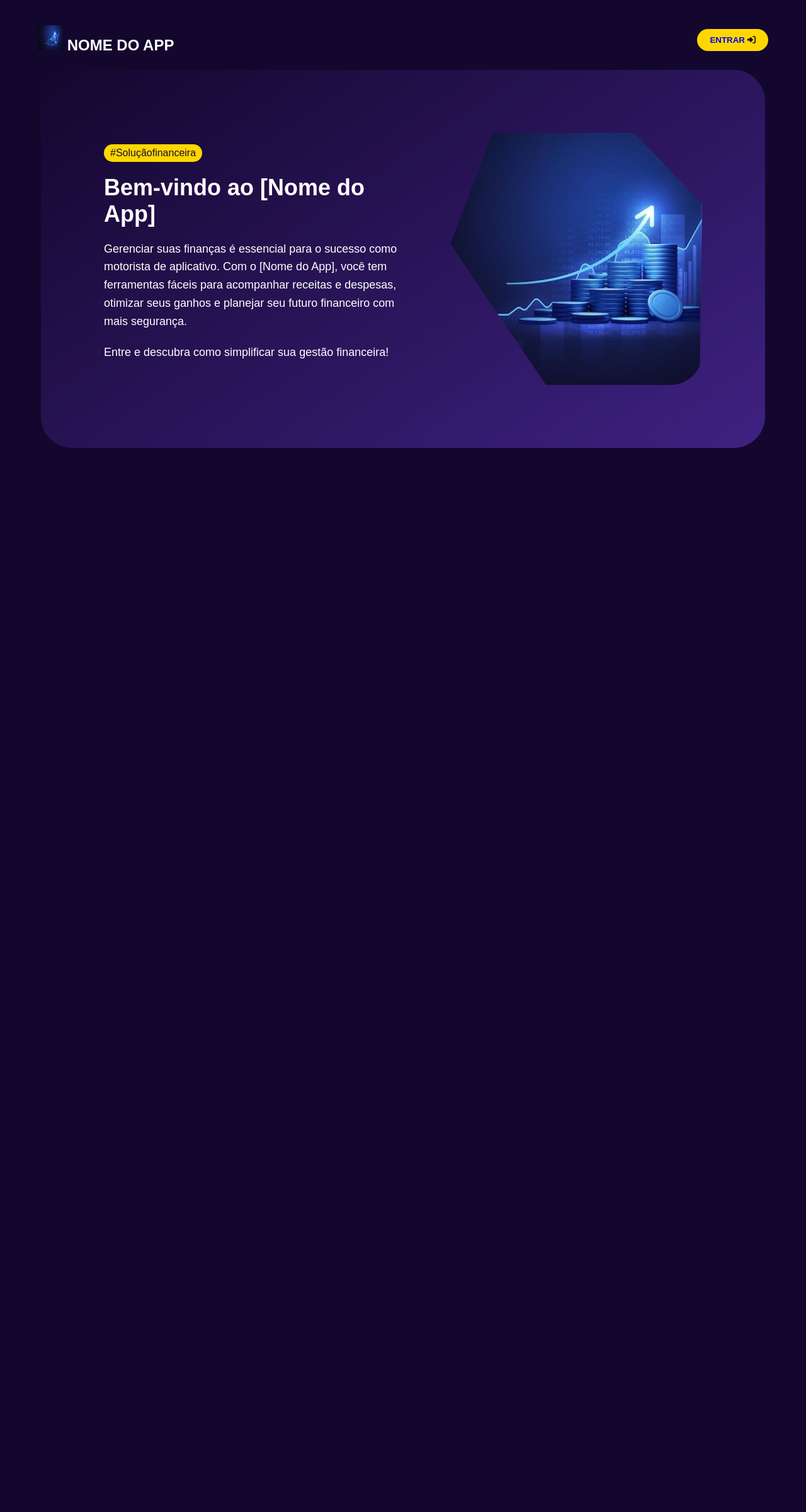
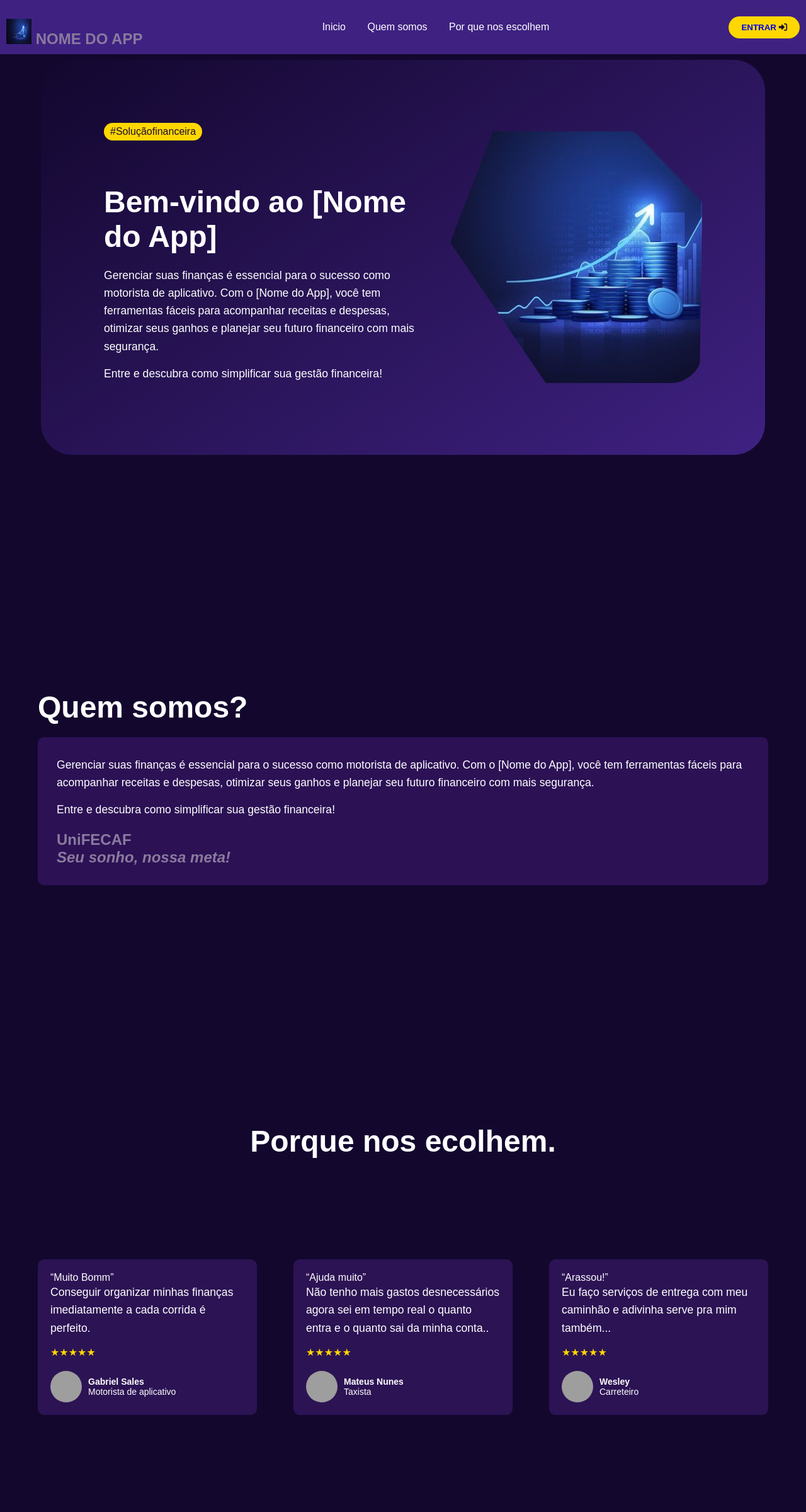
Before and after one commit to GdsBielz/tcc-faculdade, a Flask app: page /landing-page in a window 1280 px wide. Shown: the whole page at 63% size. Before the commit the page ends 711 px from the top, so only its background shows below. Run offline with Flask 3, Linux system fonts and the light colour scheme; some libraries are stand-ins or nearby versions; grey boxes are pictures that could not be loaded.

Commit message:
landing page completa

```diff
--- a/static/css/landingPage.css
+++ b/static/css/landingPage.css
@@ -7,11 +7,14 @@ body {
     font-family: Arial, sans-serif;
     background-color: #13072e;
     color: #ffffff;
+    scroll-behavior: smooth; /* Rolagem suave */
 }
 .container {
     max-width: 1200px;
     margin: 0 auto;
     padding: 20px;
+    margin-top: 70px;
+
 }
 header {
     display: flex;
@@ -89,6 +92,108 @@ p {
     border-radius: 50px;
     clip-path: polygon(17% 0, 73% 0, 100% 28%, 99% 100%, 38% 100%, 0 44%);
 }
+
+header {
+    position: fixed;
+    top: 0;
+    left: 0;
+    width: 100%;
+    background-color: #3f2182;
+    padding: 10px;
+    text-align: center;
+    z-index: 1;
+
+  }
+
+  header ul {
+    list-style: none;
+  }
+
+  header ul li {
+    display: inline;
+    margin: 0 15px;
+  }
+
+  header ul li a {
+    color: white;
+    text-decoration: none;
+  }
+
+  .section1 {
+    height: 100vh; /* Altura da tela inteira */
+    display: flex;
+    justify-content: center;
+  }
+
+  .section2, .section3 {
+    height: 100vh; /* Altura da tela inteira */
+    display: flex;
+    justify-content: center;
+    align-items: center;
+  }
+
+  .section3{
+    flex-direction: column;
+  }
+
+  .content {
+    background-color: #2c1155;
+    border-radius: 10px;
+    padding: 30px;
+    margin-bottom: 20px;
+}
+p {
+    font-size: 1.1em;
+    line-height: 1.6;
+    margin-bottom: 15px;
+}
+.logo {
+    margin-top: 20px;
+    font-size: 1.5em;
+    color: #8a7b9d;
+}
+.slogan {
+    font-style: italic;
+    color: #8a7b9d;
+}
+
+h1 {
+    font-size: 48px;
+    margin-top: 50px;
+}
+.testimonials {
+    display: flex;
+    justify-content: space-between;
+    margin-top: 50px;
+}
+.testimonial {
+    background-color: #2c1354;
+    padding: 20px;
+    border-radius: 10px;
+    width: 30%;
+}
+.stars {
+    color: #ffd700;
+}
+.user {
+    display: flex;
+    align-items: center;
+    margin-top: 20px;
+}
+.user img {
+    width: 50px;
+    height: 50px;
+    border-radius: 50%;
+    margin-right: 10px;
+}
+.user-info {
+    font-size: 14px;
+}
+.user-info .name {
+    font-weight: bold;
+}
+
+
 @media (max-width: 768px) {
     .main-content {
         flex-direction: column;
--- a/templates/landingPage.html
+++ b/templates/landingPage.html
@@ -8,14 +8,25 @@
     <script src="https://kit.fontawesome.com/30e321151d.js" crossorigin="anonymous"></script>
 </head>
 <body>
-    <div class="container">
+
       <header>
         <div class="logo">
             <img src="/images/financeiro.jpg" alt="Logo" width="40" height="40">
             NOME DO APP
         </div>
+        <nav>
+            <ul>
+              <li><a href="#section1">Inicio</a></li>
+              <li><a href="#section2">Quem somos</a></li>
+              <li><a href="#section3">Por que nos escolhem</a></li>
+            </ul>
+          </nav>
         <button class="enter-btn"><a style="text-decoration: none;" href="/login">ENTRAR <i class="fa-solid fa-right-to-bracket" style="color: #1a0b2e;"></i></a></button>
     </header>
+
+      <section id="section1" class="section1"> <!-- Página 1 -->
+        <div class="container">
+
             <main class="main-content">
                 <div class="text-content">
                     <span class="tag">#Soluçãofinanceira</span>
@@ -26,5 +37,76 @@
                 <div class="image-container"></div>
             </main>
         </div>
+      </section>
+        <section id="section2" class="section2"> <!-- Página 2 -->
+            <div class="container">
+                <h1>Quem somos?</h1>
+                <div class="content">
+                    <p>Gerenciar suas finanças é essencial para o sucesso como motorista de aplicativo. Com o [Nome do App], você tem ferramentas fáceis para acompanhar receitas e despesas, otimizar seus ganhos e planejar seu futuro financeiro com mais segurança.</p>
+                    <p>Entre e descubra como simplificar sua gestão financeira!</p>
+                    <div class="logo">
+                        UniFECAF
+                        <div class="slogan">Seu sonho, nossa meta!</div>
+                    </div>
+                </div>
+
+            </div>
+        </section>
+
+        <section id="section3" class="section3"> <!-- Página 3 -->
+            <h1>Porque nos ecolhem.</h1>
+            <div class="container">
+                <div class="testimonials">
+                    <div class="testimonial">
+                        <q>Muito Bomm</q>
+                        <p>Conseguir organizar minhas finanças imediatamente a cada corrida é perfeito.</p>
+                        <div class="stars">★★★★★</div>
+                        <div class="user">
+                            <img src="/api/placeholder/50/50" alt="Gabriel Sales" />
+                            <div class="user-info">
+                                <div class="name">Gabriel Sales</div>
+                                <div>Motorista de aplicativo</div>
+                            </div>
+                        </div>
+                    </div>
+
+                    <div class="testimonial">
+                        <q>Ajuda muito</q>
+                        <p>Não tenho mais gastos desnecessários agora sei em tempo real o quanto entra e o quanto sai da minha conta..</p>
+                        <div class="stars">★★★★★</div>
+                        <div class="user">
+                            <img src="/api/placeholder/50/50" alt="Mateus Nunes" />
+                            <div class="user-info">
+                                <div class="name">Mateus Nunes</div>
+                                <div>Taxista</div>
+                            </div>
+                        </div>
+                    </div>
+
+                    <div class="testimonial">
+                        <q>Arassou!</q>
+                        <p>Eu faço serviços de entrega com meu caminhão e adivinha serve pra mim também...</p>
+                        <div class="stars">★★★★★</div>
+                        <div class="user">
+                            <img src="/api/placeholder/50/50" alt="Wesley" />
+                            <div class="user-info">
+                                <div class="name">Wesley</div>
+                                <div>Carreteiro</div>
+                            </div>
+                        </div>
+                    </div>
+                </div>
+            </div>
+        </section>
 </body>
+<script>
+    document.querySelectorAll('a[href^="#"]').forEach(anchor => {
+        anchor.addEventListener('click', function (e) {
+          e.preventDefault();
+          document.querySelector(this.getAttribute('href')).scrollIntoView({
+            behavior: 'smooth'
+          });
+        });
+      });
+</script>
 </html>
```
Lines whose indentation alone changed are shown as unchanged.
